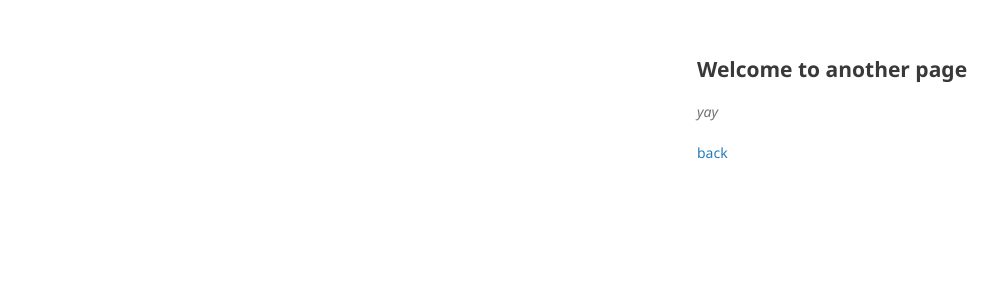
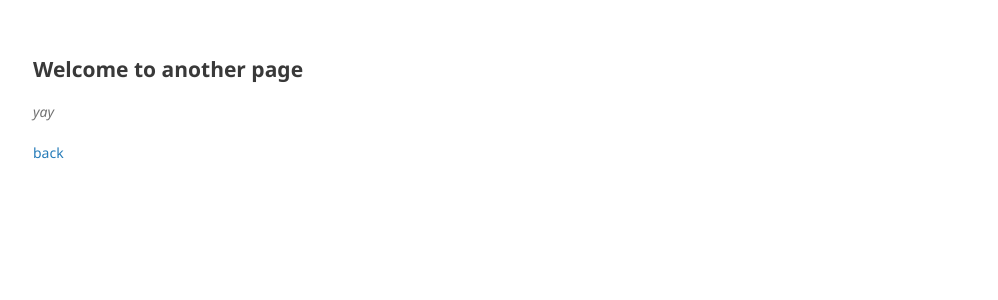
Before and after one commit to pecs2018/pecs2018.github.io, a Jekyll site: the page built from another-page.md, in a window 1280 px wide. Shown: the top 300 px of the page, without its empty margins (25-1023 px from the left). Built offline with Jekyll 4.4.1, drawn with Linux system fonts in a browser that asks for light colours; our own code applies the rules of GitHub Pages for plain Markdown files.

```diff
--- a/_layouts/blank.html
+++ b/_layouts/blank.html
@@ -7,13 +7,7 @@
     <link rel="stylesheet" href="{{ '/assets/css/style.css?v=' | append: site.github.build_revision | relative_url }}">
   </head>
   <body>
-    <div>
-      <section>
-
       {{ content }}
-
-      </section>
-    </div>
 
   </body>
 </html>
```
